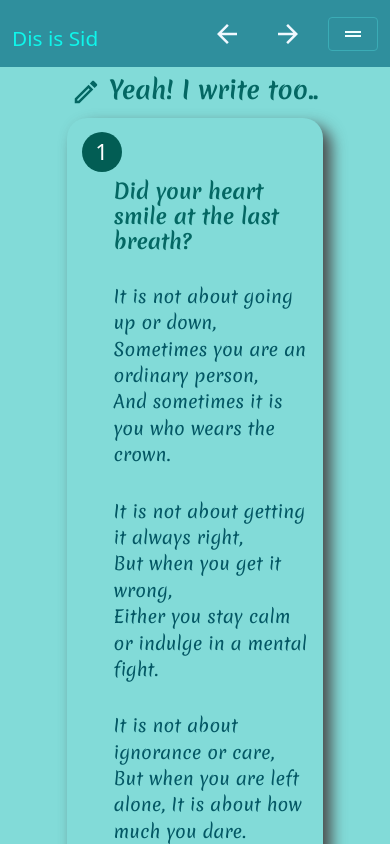
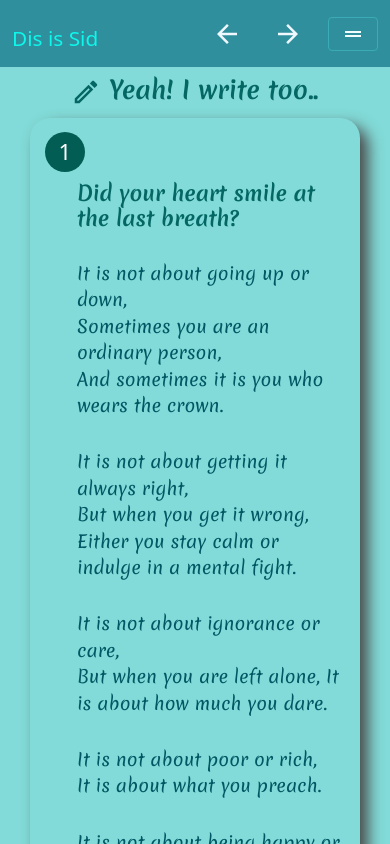
Before and after one commit to siddharthsinghvats/me, a React (Create React App) app: page /poetry in a window 390 px wide. Shown: the top 844 px of the page. Built offline with nearby package versions, Linux system fonts and the light colour scheme.

Commit message:
update poem1 class width 80%

```diff
--- a/src/index.css
+++ b/src/index.css
@@ -533,7 +533,7 @@ h3{
       height: 100%;
     }
  .poem1{
-  width:95%;
+  width:100%;
  }
  .auth-logo{
   width:100%;
@@ -582,7 +582,7 @@ h3{
 
 .poem1{
   padding:4%;
-  width:70%;
+  width:90%;
   box-shadow: 8px 8px 15px rgb(73, 72, 72);
   border-radius: 20px;
   margin-bottom: 5%;
```
